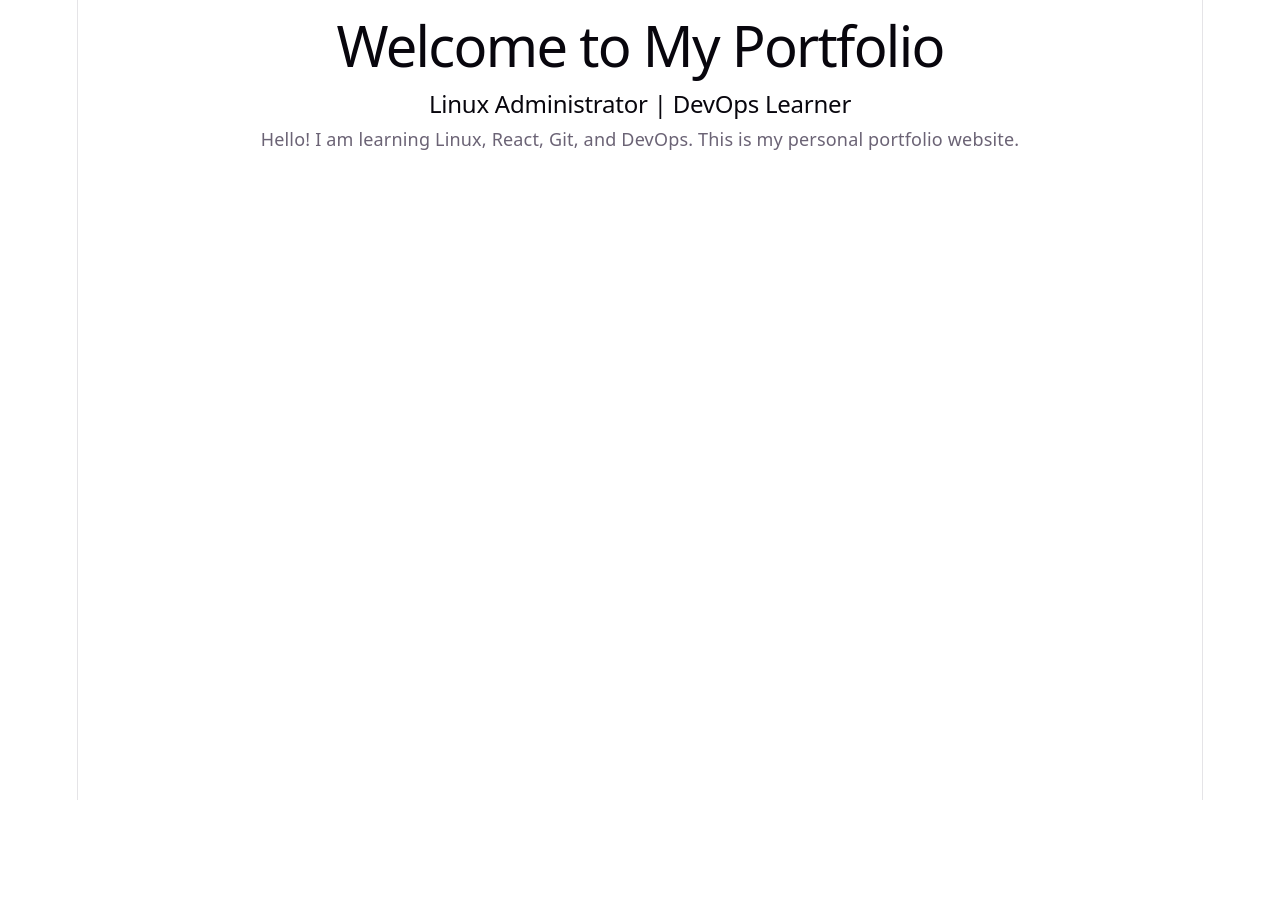
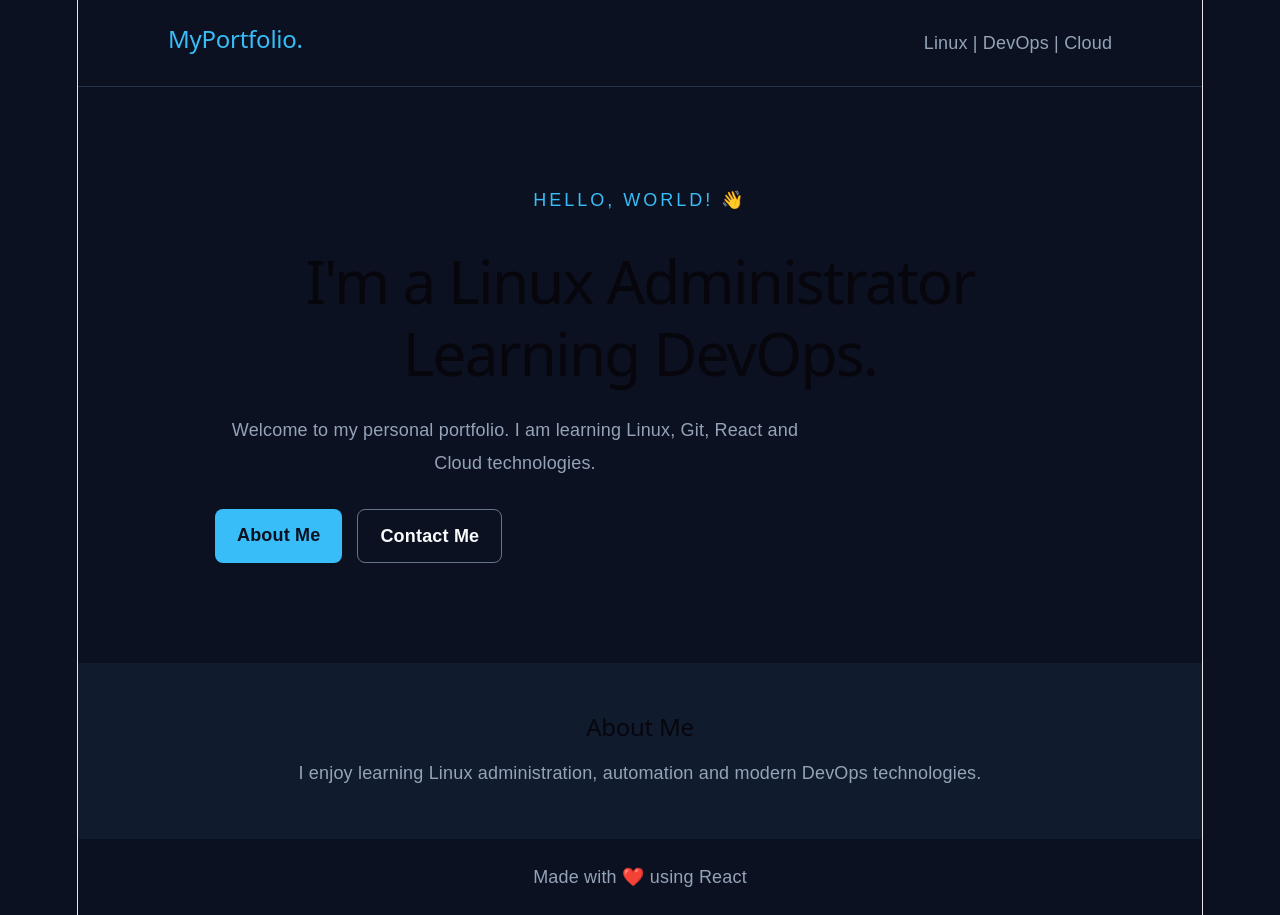
Before and after one commit to Yog18/Yog_portfolio, a React app: page / in a window 1280 px wide. Before the commit the page ends 800 px from the top, so only its background shows below. Built offline with nearby package versions, Linux system fonts and the light colour scheme; the HTML template or start-up script is replaced by a standard one.

Commit message:
Add portfolio homepage styling

```diff
--- a/src/App.css
+++ b/src/App.css
@@ -1,3 +1,4 @@
+
 * {
   margin: 0;
   padding: 0;
@@ -6,27 +7,97 @@
 
 body {
   font-family: Arial, sans-serif;
+  background-color: #0b1120;
+  color: #f8fafc;
 }
 
-nav {
-  padding: 20px;
+.container {
+  width: 100%;
+  min-height: 100vh;
 }
 
-nav ul {
-  list-style: none;
-}
-
-nav {
-  padding: 20px;
-
+.navbar {
   display: flex;
   justify-content: space-between;
   align-items: center;
+  padding: 25px 8%;
+  border-bottom: 1px solid #263247;
 }
 
-nav ul {
-  list-style: none;
+.logo {
+  color: #38bdf8;
+}
 
+.navbar p {
+  color: #94a3b8;
+}
+
+.hero {
+  max-width: 900px;
+  margin: 100px auto;
+  padding: 0 25px;
+}
+
+.intro {
+  color: #38bdf8;
+  letter-spacing: 3px;
+  margin-bottom: 20px;
+}
+
+.hero h1 {
+  font-size: clamp(36px, 6vw, 60px);
+  line-height: 1.2;
+  margin-bottom: 25px;
+}
+
+.description {
+  max-width: 600px;
+  color: #94a3b8;
+  font-size: 18px;
+  line-height: 1.8;
+}
+
+.buttons {
   display: flex;
-  gap: 20px;
+  flex-wrap: wrap;
+  gap: 15px;
+  margin-top: 30px;
 }
+
+.btn {
+  display: inline-block;
+  padding: 13px 22px;
+  border-radius: 8px;
+  text-decoration: none;
+  font-weight: bold;
+}
+
+.primary {
+  background-color: #38bdf8;
+  color: #0b1120;
+}
+
+.secondary {
+  border: 1px solid #64748b;
+  color: #f8fafc;
+}
+
+.about {
+  padding: 50px 8%;
+  background-color: #111b2e;
+}
+
+.about h2 {
+  margin-bottom: 15px;
+}
+
+.about p {
+  color: #94a3b8;
+  line-height: 1.8;
+}
+
+footer {
+  text-align: center;
+  padding: 25px;
+  color: #94a3b8;
+}
--- a/src/App.jsx
+++ b/src/App.jsx
@@ -1,12 +1,50 @@
+
+import "./App.css";
+
 function App() {
   return (
-    <div>
-      <h1>Welcome to My Portfolio</h1>
-      <h2>Linux Administrator | DevOps Learner</h2>
-      <p>
-        Hello! I am learning Linux, React, Git, and DevOps.
-        This is my personal portfolio website.
-      </p>
+    <div className="container">
+      <nav className="navbar">
+        <h2 className="logo">MyPortfolio.</h2>
+        <p>Linux | DevOps | Cloud</p>
+      </nav>
+
+      <main className="hero">
+        <p className="intro">HELLO, WORLD! 👋</p>
+
+        <h1>
+          I'm a Linux Administrator
+          <br />
+          Learning DevOps.
+        </h1>
+
+        <p className="description">
+          Welcome to my personal portfolio.
+          I am learning Linux, Git, React and Cloud technologies.
+        </p>
+
+        <div className="buttons">
+          <a href="#about" className="btn primary">
+            About Me
+          </a>
+
+          <a href="#contact" className="btn secondary">
+            Contact Me
+          </a>
+        </div>
+      </main>
+
+      <section id="about" className="about">
+        <h2>About Me</h2>
+        <p>
+          I enjoy learning Linux administration, automation
+          and modern DevOps technologies.
+        </p>
+      </section>
+
+      <footer id="contact">
+        <p>Made with ❤️ using React</p>
+      </footer>
     </div>
   );
 }
```
